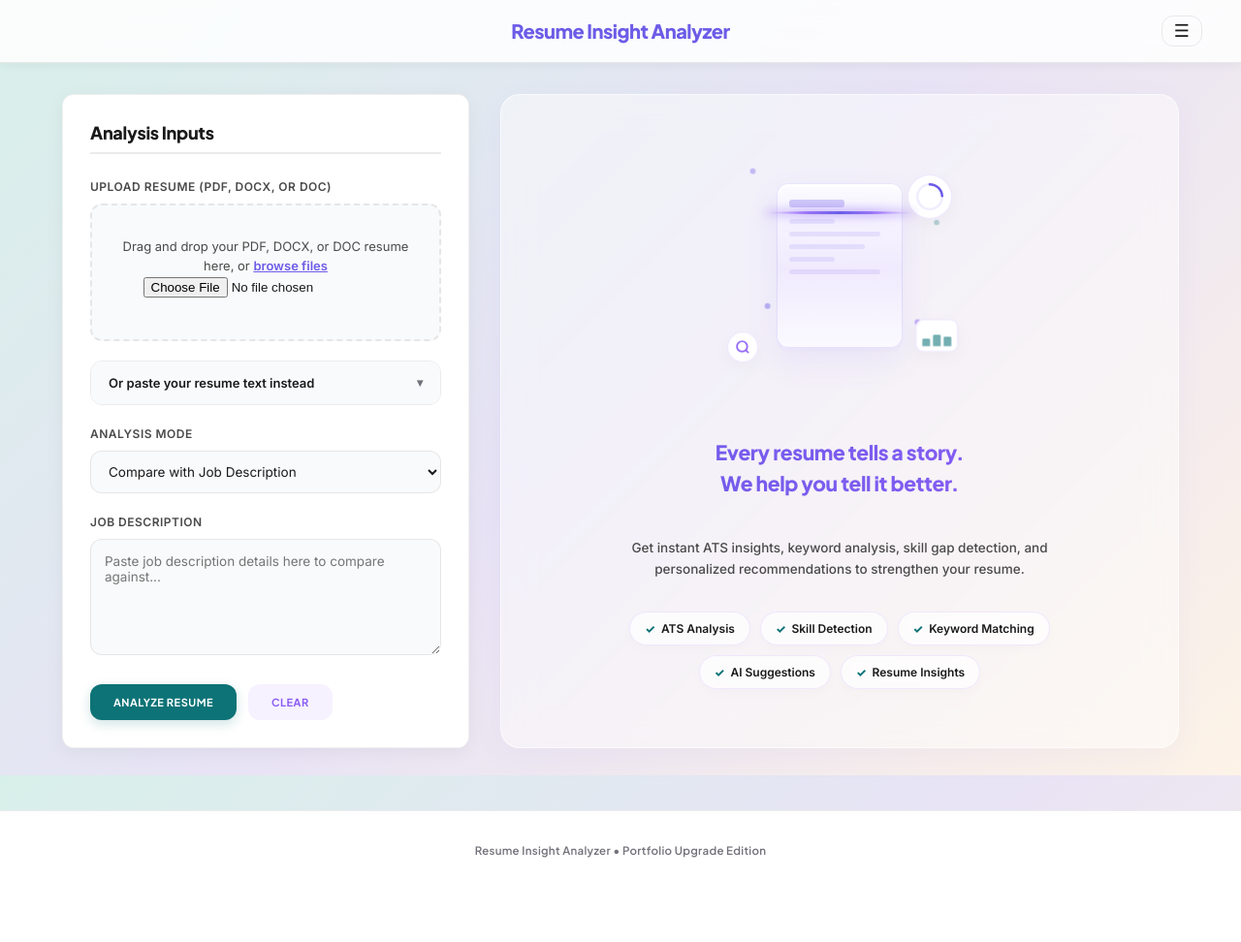
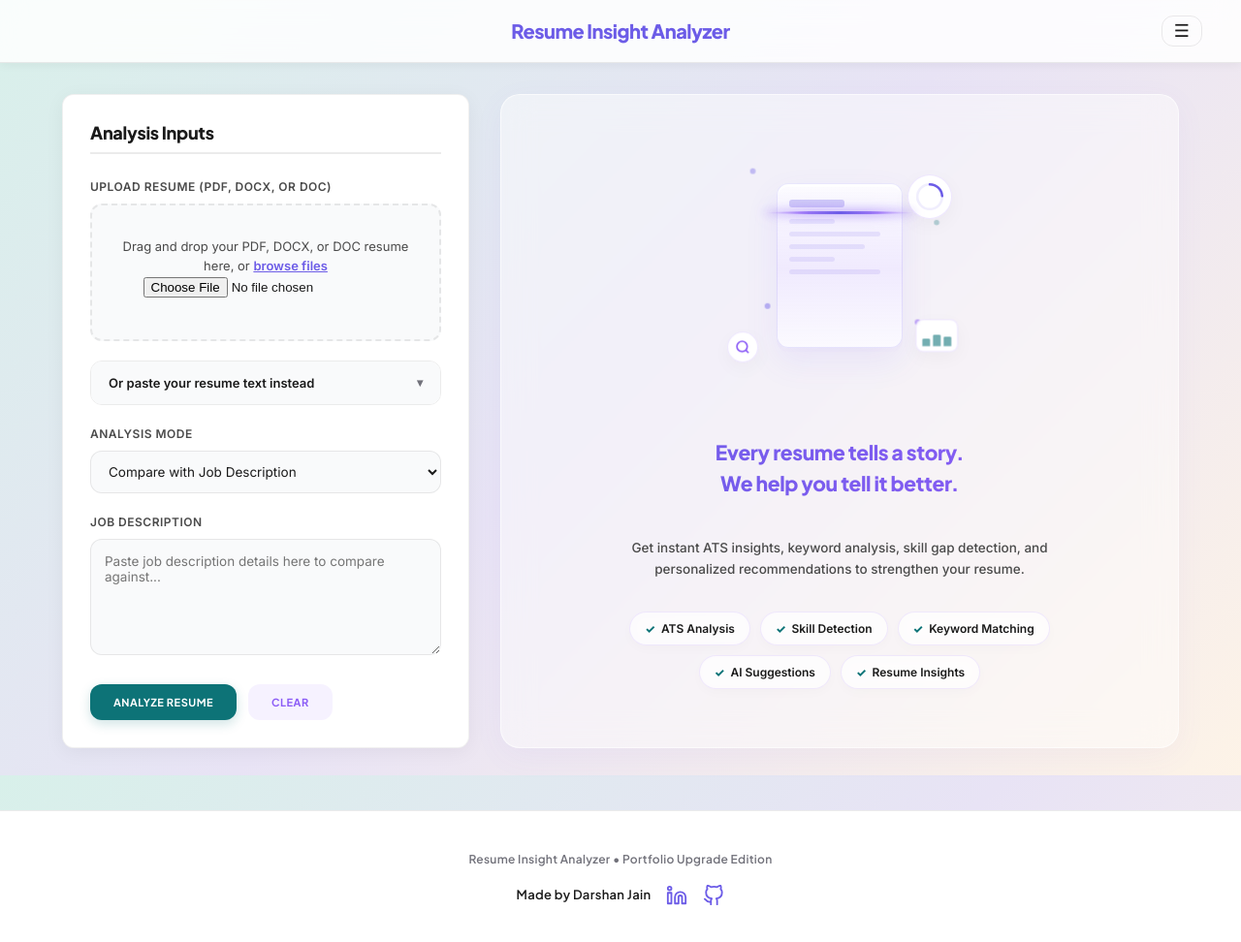
Before and after one commit to Darshan-78/Resume-Insight-Analyzer, a plain HTML site: page resumeinsight/src/main/resources/static/index.html in a window 1280 px wide. Shown: the whole page at 97% size. Before the commit the page ends 920 px from the top, so only its background shows below. Drawn offline with nearby package versions, Linux system fonts and the light colour scheme; no server answers.

Commit message:
Add developer credit footer with LinkedIn/GitHub links

```diff
--- a/resumeinsight/src/main/resources/static/index.html
+++ b/resumeinsight/src/main/resources/static/index.html
@@ -417,7 +417,22 @@
     <div id="sidebarOverlay" class="sidebar-overlay" onclick="toggleHistorySidebar()"></div>
 
     <footer class="app-footer">
-        <p>Resume Insight Analyzer &bull; Portfolio Upgrade Edition</p>
+        <div class="footer-container">
+            <div class="footer-tagline">
+                Resume Insight Analyzer &bull; Portfolio Upgrade Edition
+            </div>
+            <div class="footer-credit-line">
+                <span>Made by Darshan Jain</span>
+                <div class="footer-social-icons">
+                    <a href="https://linkedin.com/in/darshan-jain-73d4" target="_blank" rel="noopener noreferrer" class="footer-social-link" aria-label="LinkedIn">
+                        <svg xmlns="http://www.w3.org/2000/svg" width="22" height="22" viewBox="0 0 24 24" fill="none" stroke="currentColor" stroke-width="2" stroke-linecap="round" stroke-linejoin="round" class="feather feather-linkedin"><path d="M16 8a6 6 0 0 1 6 6v7h-4v-7a2 2 0 0 0-2-2 2 2 0 0 0-2 2v7h-4v-7a6 6 0 0 1 6-6z"></path><rect x="2" y="9" width="4" height="12"></rect><circle cx="4" cy="4" r="2"></circle></svg>
+                    </a>
+                    <a href="https://github.com/Darshan-78" target="_blank" rel="noopener noreferrer" class="footer-social-link" aria-label="GitHub">
+                        <svg xmlns="http://www.w3.org/2000/svg" width="22" height="22" viewBox="0 0 24 24" fill="none" stroke="currentColor" stroke-width="2" stroke-linecap="round" stroke-linejoin="round" class="feather feather-github"><path d="M9 19c-5 1.5-5-2.5-7-3m14 6v-3.87a3.37 3.37 0 0 0-.94-2.61c3.14-.35 6.44-1.54 6.44-7A5.44 5.44 0 0 0 20 4.77 5.07 5.07 0 0 0 19.91 1S18.73.65 16 2.48a13.38 13.38 0 0 0-7 0C6.27.65 5.09 1 5.09 1A5.07 5.07 0 0 0 5 4.77a5.44 5.44 0 0 0-1.5 3.78c0 5.42 3.3 6.61 6.44 7A3.37 3.37 0 0 0 9 18.13V22"></path></svg>
+                    </a>
+                </div>
+            </div>
+        </div>
     </footer>
 
     <script src="script.js?v=3.0"></script>
--- a/resumeinsight/src/main/resources/static/style.css
+++ b/resumeinsight/src/main/resources/static/style.css
@@ -1215,7 +1215,7 @@
 /* App Footer */
 .app-footer {
     text-align: center;
-    padding: 32px 24px;
+    padding: 40px 24px;
     color: var(--text-muted);
     font-size: 11.5px;
     font-family: 'Plus Jakarta Sans', sans-serif;
@@ -1224,6 +1224,53 @@
     border-top: 1px solid var(--border-color);
     margin-top: 64px;
     background-color: var(--bg-card);
+}
+
+.footer-container {
+    display: flex;
+    flex-direction: column;
+    align-items: center;
+    justify-content: center;
+    gap: 16px;
+}
+
+.footer-tagline {
+    font-size: 12px;
+    color: var(--text-muted);
+}
+
+.footer-credit-line {
+    display: flex;
+    align-items: center;
+    justify-content: center;
+    gap: 16px;
+    font-size: 13px;
+    color: var(--text-primary);
+}
+
+.footer-social-icons {
+    display: flex;
+    align-items: center;
+    gap: 16px;
+}
+
+.footer-social-link {
+    color: var(--accent);
+    display: inline-flex;
+    align-items: center;
+    justify-content: center;
+    transition: color 0.2s ease, transform 0.2s ease;
+}
+
+.footer-social-link:hover {
+    color: var(--accent-hover);
+    transform: scale(1.15);
+}
+
+.footer-social-link svg {
+    vertical-align: middle;
+    width: 22px;
+    height: 22px;
 }
 
 /* ==========================================================================
```
Also changed, not shown: 2 other files.
